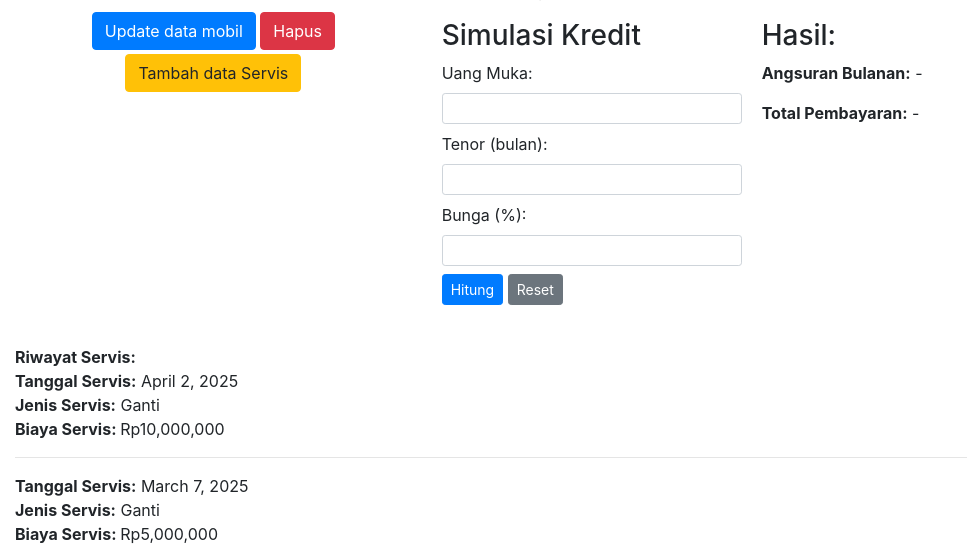
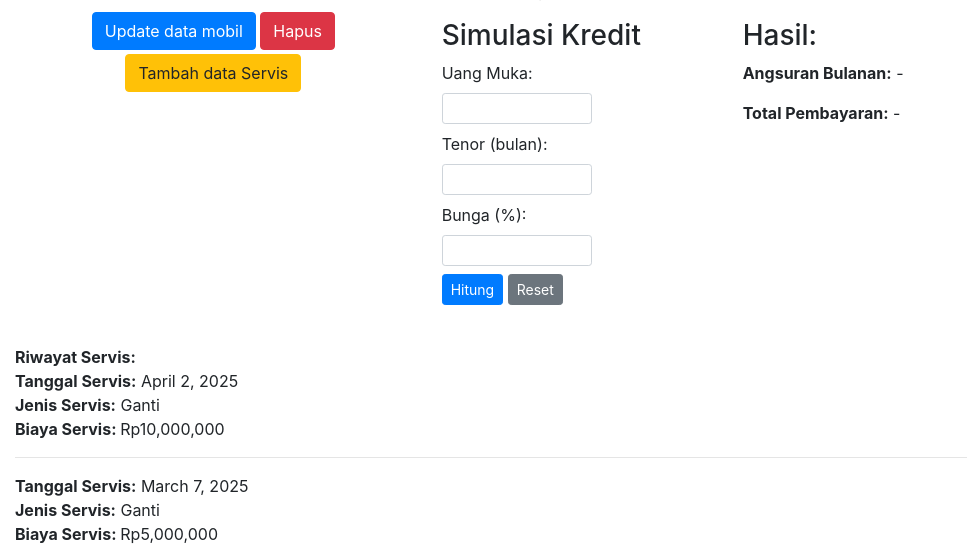
Before and after one commit to xarksy/carShowroom, a Django app: page /detail/4/ in a window 1280 px wide. Shown: the part 405-950 px from the top of the page, without its empty margins (0-967 px from the left). Run offline with Django 5.2, Linux system fonts and the light colour scheme; data comes from the database, SQL or seed files in the repository; some libraries are stand-ins or nearby versions.

Commit message:
mengecilkan input kredit

```diff
--- a/showroomCar/cars/templates/cars/detail.html
+++ b/showroomCar/cars/templates/cars/detail.html
@@ -68,20 +68,20 @@
                         <h3>Simulasi Kredit</h3>
                         <div class="mb-2">
                             <label for="cash">Uang Muka:</label>
-                            <input type="number" name="cash" id="cash" class="form-control form-control-sm" required>
+                            <input type="number" name="cash" id="cash" class="form-control form-control-sm" style="width: 50%;" required>
                         </div>
                         <div class="mb-2">
                             <label for="tenor">Tenor (bulan):</label>
-                            <input type="number" name="tenor" id="tenor" class="form-control form-control-sm" required>
+                            <input type="number" name="tenor" id="tenor" class="form-control form-control-sm" style="width: 50%;" required>
                         </div>
                         <div class="mb-2">
                             <label for="interest">Bunga (%):</label>
-                            <input type="number" name="interest" id="interest" class="form-control form-control-sm" required>
+                            <input type="number" name="interest" id="interest" class="form-control form-control-sm" style="width: 50%;" required>
                         </div>
                         <button type="submit" class="btn btn-primary btn-sm" id="hitung">Hitung</button>
                         <button type="reset" class="btn btn-secondary btn-sm" id="reset_hitungan">Reset</button>
                     </div>
-                    <div style="flex: 1; margin-left: 20px;">
+                    <div style="flex: 1; margin-left: 1px;">
                         <h3>Hasil:</h3>
                         <p><strong>Angsuran Bulanan:</strong> <span id="angsuran_bulanan">-</span></p>
                         <p><strong>Total Pembayaran:</strong> <span id="total_pembayaran">-</span></p>
```
